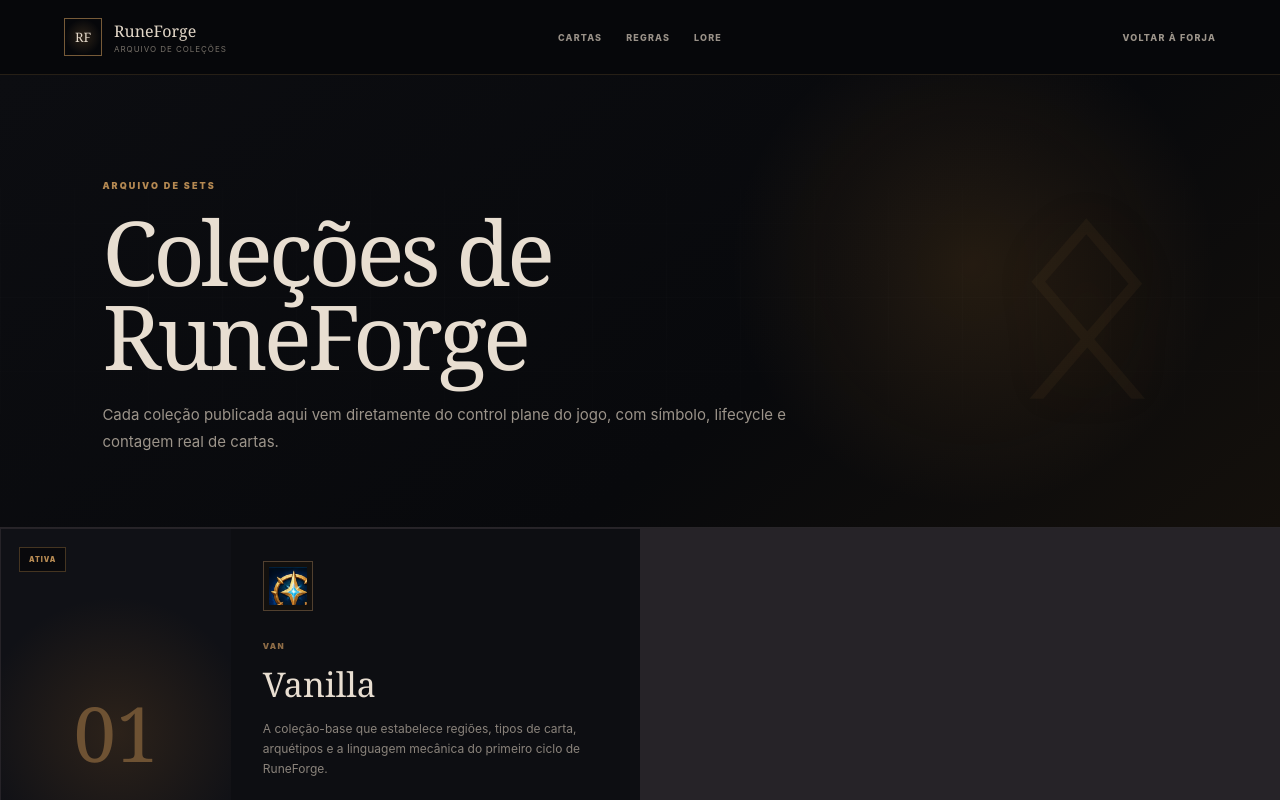
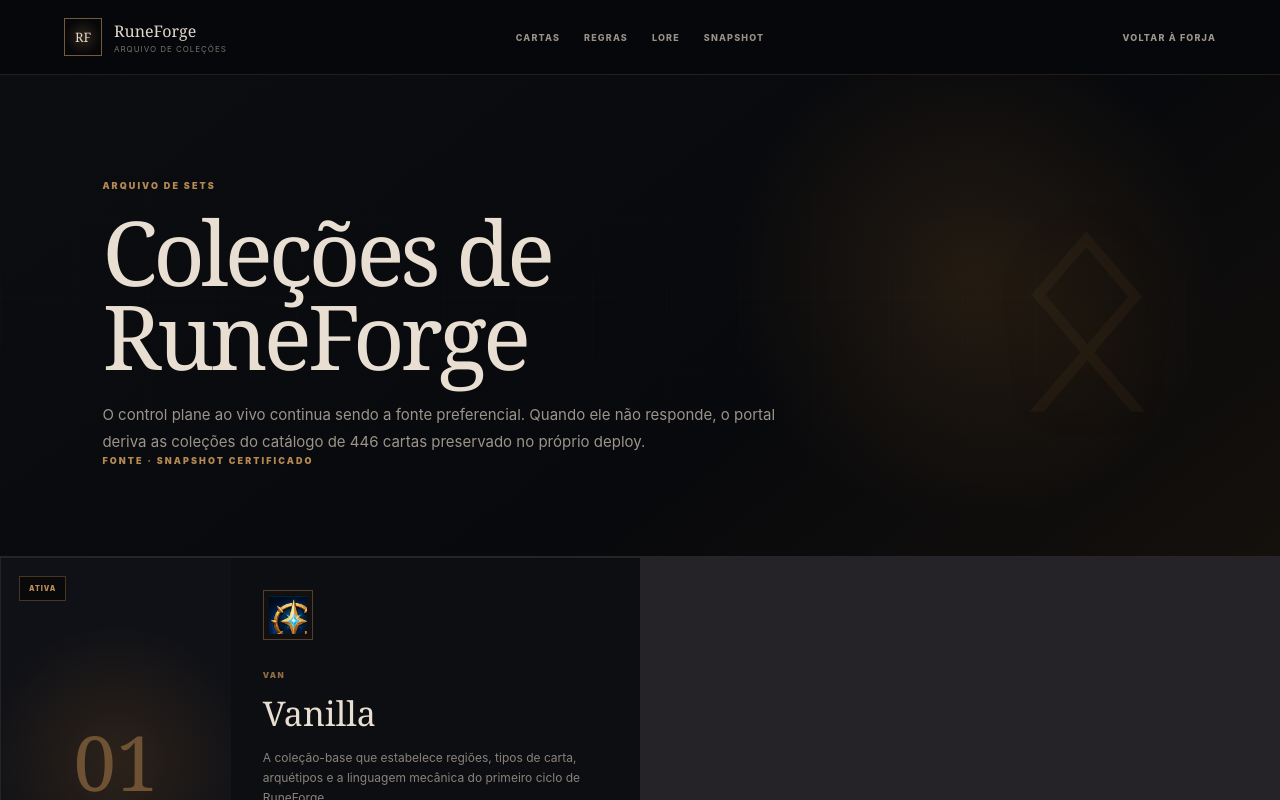
Before and after one commit to EntropiaEKaos/SiteRuneForged, a Next.js app: page /collections in a window 1280 px wide. Shown: the top 800 px of the page. Built offline with nearby package versions, Linux system fonts and the light colour scheme.

Commit message:
feat(snapshot): expose collection snapshot provenance

```diff
--- a/src/app/collections/page.tsx
+++ b/src/app/collections/page.tsx
@@ -30,6 +30,7 @@ export default async function CollectionsPage() {
           <Link href="/cards">Cartas</Link>
           <Link href="/rules">Regras</Link>
           <Link href="/lore">Lore</Link>
+          <Link href="/snapshot">Snapshot</Link>
         </nav>
         <Link className="content-home-link" href="/">Voltar à Forja</Link>
       </header>
@@ -38,7 +39,8 @@ export default async function CollectionsPage() {
         <div>
           <span className="content-kicker">ARQUIVO DE SETS</span>
           <h1>Coleções de RuneForge</h1>
-          <p>Cada coleção publicada aqui vem diretamente do control plane do jogo, com símbolo, lifecycle e contagem real de cartas.</p>
+          <p>O control plane ao vivo continua sendo a fonte preferencial. Quando ele não responde, o portal deriva as coleções do catálogo de 446 cartas preservado no próprio deploy.</p>
+          {state.available ? <small className="content-kicker">{state.source === "api" ? "FONTE · API AO VIVO" : "FONTE · SNAPSHOT CERTIFICADO"}</small> : null}
         </div>
         <div className="collections-rune" aria-hidden="true">ᛟ</div>
       </section>
@@ -46,8 +48,8 @@ export default async function CollectionsPage() {
       {!state.available ? (
         <section className="card-catalog-empty">
           <span>ARQUIVO INDISPONÍVEL</span>
-          <h2>As coleções não responderam.</h2>
-          <p>O portal não mantém uma cópia paralela dos sets. Tente novamente quando a API pública do RuneForge estiver disponível.</p>
+          <h2>Nem a API nem o snapshot responderam.</h2>
+          <p>O portal prefere falhar fechado a exibir uma coleção incompleta como oficial.</p>
           <Link href="/collections">Tentar novamente</Link>
         </section>
       ) : state.collections.length ? (
```
